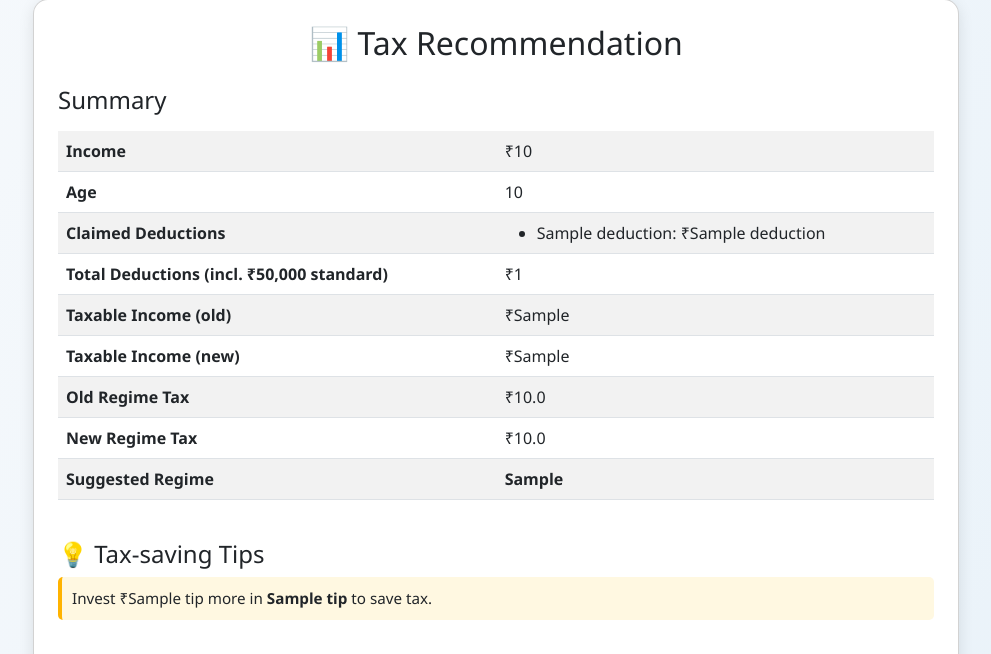
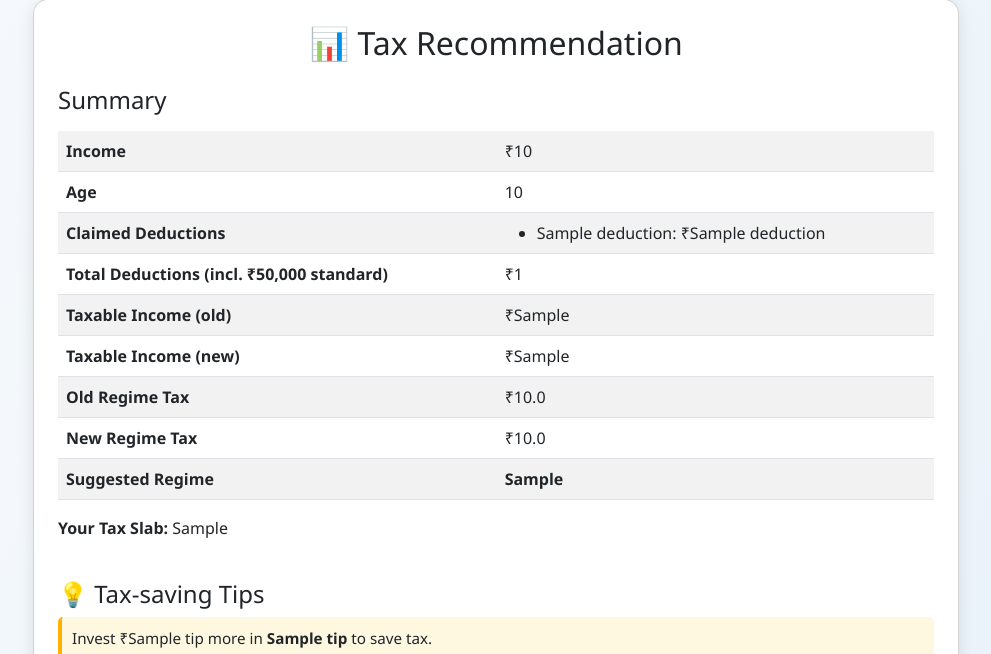
Before and after one commit to RAJAPRIYA19/tax_bracket_advisor, a Flask app: template templates/result.html in a window 1280 px wide. Shown: the part 49-703 px from the top of the page, without its empty margins (144-1135 px from the left). Run offline with Flask 3, Linux system fonts and the light colour scheme; the template is opened without the code that fills it: most values are stand-ins (such as "Sample title", 1, 10 or a date in 2020).

Commit message:
After adding unification

```diff
--- a/app.py
+++ b/app.py
@@ -16,6 +16,35 @@ prolog.consult(PROLOG_FILE)
 
 # Simple lock to protect Prolog interactions (pyswip & SWI-Prolog are not fully thread-safe)
 prolog_lock = threading.Lock()
+
+def get_slab_from_prolog(income):
+    """Query Prolog to get the slab for given income."""
+    query = f"get_slab({income}, Slab)."
+    res = list(prolog.query(query, maxresult=1))
+    if res:
+        slab = res[0]["Slab"]
+
+        # Case 1: slab is a Prolog term tax("..","..")
+        if hasattr(slab, "args") and len(slab.args) == 2:
+            part1 = slab.args[0]
+            part2 = slab.args[1]
+            # decode if bytes
+            if isinstance(part1, bytes):
+                part1 = part1.decode()
+            if isinstance(part2, bytes):
+                part2 = part2.decode()
+            return f"{part1} – {part2}"
+
+        # Case 2: slab already comes back as a tuple/list
+        if isinstance(slab, (tuple, list)) and len(slab) == 2:
+            part1, part2 = slab
+            return f"{part1.decode() if isinstance(part1, bytes) else part1} – {part2.decode() if isinstance(part2, bytes) else part2}"
+
+        # Fallback
+        return str(slab)
+
+    return "Unknown"
+
 
 def run_prolog_clear_and_assert(age_val, income_val, deductions_dict):
     """
@@ -170,6 +199,10 @@ def result():
         suggested = prolog_results['suggested_regime']
         tips = prolog_results['tips']
 
+        # Get slab info for current income
+        slab_info = get_slab_from_prolog(income)
+
+
         # make chart as base64 PNG
         chart_png = make_chart_base64(old_tax, new_tax)
 
@@ -186,7 +219,8 @@ def result():
             new_tax=new_tax,
             suggested_regime=suggested,
             tips=tips,
-            chart_png=chart_png
+            chart_png=chart_png,
+            slab_info=slab_info
         )
 
     except Exception as e:
--- a/templates/index.html
+++ b/templates/index.html
@@ -1,3 +1,4 @@
+
 <!doctype html>
 <html lang="en">
 <head>
--- a/templates/result.html
+++ b/templates/result.html
@@ -90,7 +90,7 @@
             <tr><th>New Regime Tax</th><td>₹{{ new_tax|float | round(2) }}</td></tr>
             <tr><th>Suggested Regime</th><td><strong>{{ suggested_regime }}</strong></td></tr>
           </table>
-
+          <p><strong>Your Tax Slab:</strong> {{ slab_info }}</p>
           <h4 class="mt-4">💡 Tax-saving Tips</h4>
           {% if tips %}
             {% for s,g in tips %}
```
Also changed, not shown: 1 other file.
